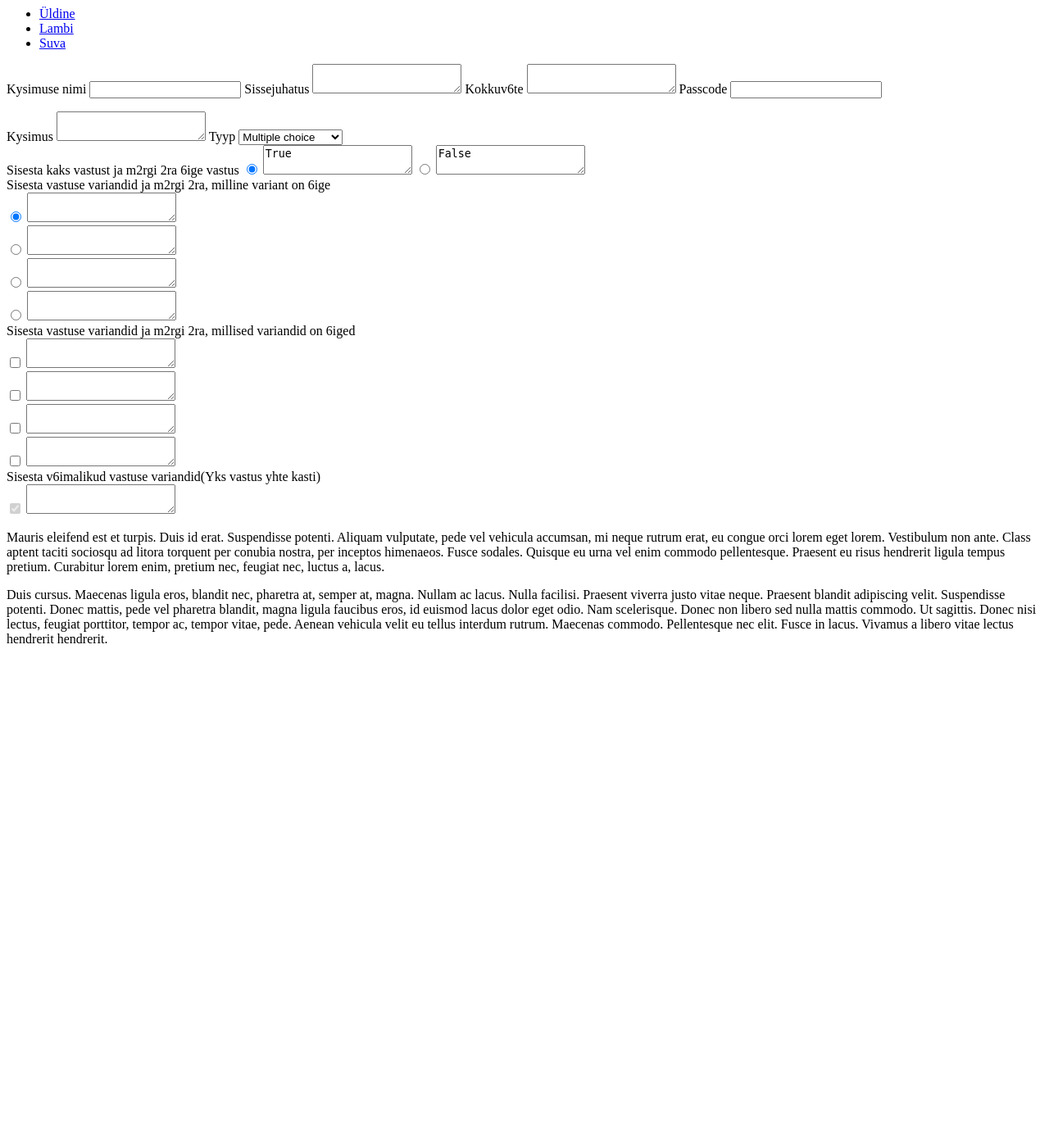
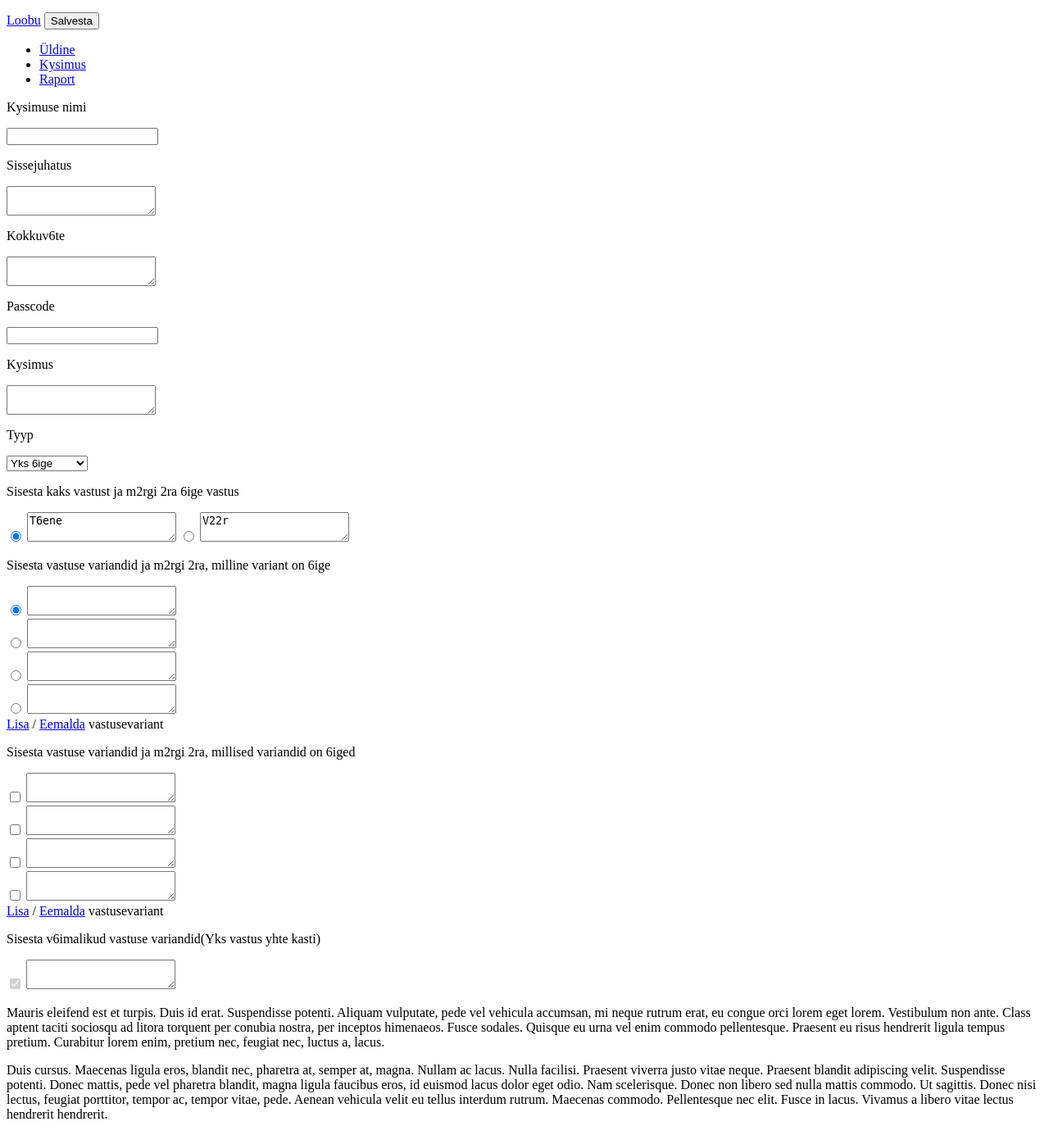
Before and after one commit to karltonislaks/testly, a PHP site: the page made by views/tests_edit_view.php in a window 1280 px wide. Shown: the whole page at 82% size. Before the commit the page ends 785 px from the top, so only its background shows below. Run offline with PHP 8.4, Linux system fonts and the light colour scheme; the template is opened without the code that fills it, so the values that code supplies are empty; some libraries are stand-ins or nearby versions.

Commit message:
Add test_add_view. Add js. Add Buttons

```diff
--- a/views/auth_view.php
+++ b/views/auth_view.php
@@ -8,7 +8,7 @@
 	<meta name="author" content="">
 
 	<!-- Le styles -->
-	<link href="../assets/css/bootstrap.css" rel="stylesheet">
+	<link href="<?=ASSETS_URL?>assets/css/bootstrap.css" rel="stylesheet">
 	<style type="text/css">
 		body {
 			padding-top: 40px;
@@ -60,11 +60,11 @@
 	<link rel="shortcut icon" href="../assets/ico/favicon.png">
 </head>
 
-<body style="background-image: url(assets/img/metal2.jpg)">
+<body style="background-image: url(assets/img/kitten.jpg)">
 
 <div class="container">
 
-	<form class="form-signin" method="POST">
+	<form class="form-signin" method="POST" style="opacity: 0.80">
 		<h2 class="form-signin-heading">Logi sisse</h2>
 		<input name="username" type="text" class="input-block-level" placeholder="Kasutajanimi">
 		<input name="password" type="password" class="input-block-level" placeholder="Parool">
--- /dev/null
+++ b/views/tests_add_view.php
@@ -0,0 +1,121 @@
+<link rel="stylesheet" href="http://ajax.googleapis.com/ajax/libs/jqueryui/1.7.2/themes/smoothness/jquery-ui.css" />
+<script>
+	$(function() {
+		$("#tabs").tabs();
+	});
+</script>
+
+<div style="clear: both; margin: 15px 0">
+	<a class="btn btn-large btn-inverse" href="<?=BASE_URL?>tests">Loobu</a>
+	<button class="btn btn-large btn-primary" type="button" onclick="submit1()">Salvesta</button>
+</div>
+
+<div id="tabs">
+	<ul>
+		<li><a href="#tabs-1">Üldine</a></li>
+		<li><a href="#tabs-2">Kysimus</a></li>
+		<li><a href="#tabs-3">Raport</a></li>
+	</ul>
+	<div id="tabs-1">
+		<form method ="post">
+			<p>Kysimuse nimi</p>
+			<input type="text" name="name" value="<?$test['name']?>">
+			<p>Sissejuhatus</p>
+			<textarea name="Introduction" ><?=$test['introduction']?></textarea>
+			<p>Kokkuv6te</p>
+			<textarea name="Conclusion"><?=$test['conclusion']?></textarea>
+			<p>Passcode</p>
+			<input type="text" name="passcode" value="<?=$test['passcode']?>">
+		</form>
+
+	</div>
+	<div id="tabs-2">
+		<p>Kysimus</p>
+		<textarea name="question_text" ><?=$question['question_text']?$question['question_text']:''?></textarea>
+		<p>Tyyp</p>
+		<select name="type_id" id="type_id" >
+			<option value="1" >T6ene/v22r</option>
+			<option value="2" selected="selected" >Yks 6ige</option>
+			<option value="3" >Mitu 6iget</option>
+			<option value="4" >T2ida lyngad</option>
+		</select>
+		<div id="answer-template" >
+			<div id="type_id_1" class="answer-template">
+				<p>Sisesta kaks vastust ja m2rgi 2ra 6ige vastus</p>
+				<input type="radio" name="tf.correct" value="0" checked="checked">
+				<textarea name="answer.0">T6ene</textarea>
+				<input type="radio" name="tf.correct" value="1">
+				<textarea name="answer.1">V22r</textarea>
+			</div>
+			<div id="type_id_2" class="answer-template">
+				<p>Sisesta vastuse variandid ja m2rgi 2ra, milline variant on 6ige</p>
+				<div id="multiple-choice-option">
+					<div class="answer-option">
+						<input type="radio" name="mc.correct" value="0" checked="checked">
+						<textarea name="mc.answer.0"></textarea>
+					</div>
+					<div class="answer-option">
+						<input type="radio" name="mc.correct" value="1">
+						<textarea name="mc.answer.1"></textarea>
+					</div>
+					<div class="answer-option">
+						<input type="radio" name="mc.correct" value="2">
+						<textarea name="mc.answer.2"></textarea>
+					</div>
+					<div class="answer-option">
+						<input type="radio" name="mc.correct" value="3">
+						<textarea name="mc.answer.3"></textarea>
+					</div>
+				</div>
+				<a href="#" onclick="return addMultipleChoice()">Lisa</a> / <a href="#" onclick="return removeMultipleChoice()
+				">Eemalda</a> vastusevariant
+			</div>
+			<div id="type_id_3" class="answer-template">
+				<p>Sisesta vastuse variandid ja m2rgi 2ra, millised variandid on 6iged</p>
+				<div id="multiple-response-answer-option">
+					<div class="answer-option">
+						<input type="checkbox" name="mr.correct" value="1">
+						<textarea name="mr.answer.0"></textarea>
+					</div>
+					<div class="answer-option">
+						<input type="checkbox" name="mr.correct" value="1">
+						<textarea name="mr.answer.1"></textarea>
+					</div>
+					<div class="answer-option">
+						<input type="checkbox" name="mr.correct" value="1">
+						<textarea name="mr.answer.2"></textarea>
+					</div>
+					<div class="answer-option">
+						<input type="checkbox" name="mr.correct" value="1">
+						<textarea name="mr.answer.3"></textarea>
+					</div>
+				</div>
+				<a href="#" onclick="return addMultipleResponse()">Lisa</a> / <a href="#"
+				onclick="return removeMultipleResponse()">Eemalda</a> vastusevariant
+			</div>
+			<div id="type_id_4" class="answer-template">
+				<p>Sisesta v6imalikud vastuse variandid(Yks vastus yhte kasti)</p>
+				<div id="fill-in-the-blank-answer-option">
+					<div class="answer-option">
+						<input type="checkbox" name="fitb.correct" checked="checked" disabled="true">
+						<textarea name="fitb.answer.0"></textarea>
+					</div>
+				</div>
+			</div>
+		</div>
+	</div>
+	<div id="tabs-3">
+		<p>Mauris eleifend est et turpis. Duis id erat. Suspendisse potenti. Aliquam vulputate, pede vel vehicula accumsan, mi
+			neque rutrum erat, eu congue orci lorem eget lorem. Vestibulum non ante. Class aptent taciti sociosqu ad litora
+			torquent per conubia nostra, per inceptos himenaeos. Fusce sodales. Quisque eu urna vel enim commodo pellentesque.
+			Praesent eu risus hendrerit ligula tempus pretium. Curabitur lorem enim, pretium nec, feugiat nec, luctus a,
+			lacus.</p>
+
+		<p>Duis cursus. Maecenas ligula eros, blandit nec, pharetra at, semper at, magna. Nullam ac lacus. Nulla facilisi.
+			Praesent viverra justo vitae neque. Praesent blandit adipiscing velit. Suspendisse potenti. Donec mattis, pede vel
+			pharetra blandit, magna ligula faucibus eros, id euismod lacus dolor eget odio. Nam scelerisque. Donec non libero sed
+			nulla mattis commodo. Ut sagittis. Donec nisi lectus, feugiat porttitor, tempor ac, tempor vitae, pede. Aenean
+			vehicula velit eu tellus interdum rutrum. Maecenas commodo. Pellentesque nec elit. Fusce in lacus. Vivamus a libero
+			vitae lectus hendrerit hendrerit.</p>
+	</div>
+</div>
--- a/views/tests_edit_view.php
+++ b/views/tests_edit_view.php
@@ -1,112 +1,3 @@
-<link rel="stylesheet" href="http://ajax.googleapis.com/ajax/libs/jqueryui/1.7.2/themes/smoothness/jquery-ui.css" />
-<script>
-	$(function() {
-		$("#tabs").tabs();
-	});
-</script>
-
-<div id="tabs">
-	<ul>
-		<li><a href="#tabs-1">Üldine</a></li>
-		<li><a href="#tabs-2">Lambi</a></li>
-		<li><a href="#tabs-3">Suva</a></li>
-	</ul>
-	<div id="tabs-1">
-		<form method ="post">
-			<label>Kysimuse nimi</label>
-			<input type="text" name="name" value="<?$test['name']?>">
-			<label>Sissejuhatus</label>
-			<textarea name="Introduction" ><?=$test['introduction']?></textarea>
-			<label>Kokkuv6te</label>
-			<textarea name="Conclusion"><?=$test['conclusion']?></textarea>
-			<label>Passcode</label>
-			<input type="text" name="passcode" value="<?=$test['passcode']?>">
-		</form>
-
-	</div>
-	<div id="tabs-2">
-		<label>Kysimus</label>
-		<textarea name="question_text" ><?=$test['question_text']?></textarea>
-		<label>Tyyp</label>
-		<select name="type_id" id="type_id" >
-			<option value="1" >True/false</option>
-			<option value="2" selected="selected" >Multiple choice</option>
-			<option value="3" >Multiple response</option>
-			<option value="4" >Fill in the blank</option>
-		</select>
-		<div id="answer-template" >
-			<div id="type_id_1" class="answer-template">
-				<label>Sisesta kaks vastust ja m2rgi 2ra 6ige vastus</label>
-				<input type="radio" name="tf.correct" value="0" checked="checked">
-				<textarea name="answer.0">True</textarea>
-				<input type="radio" name="tf.correct" value="1">
-				<textarea name="answer.1">False</textarea>
-			</div>
-			<div id="type_id_2" class="answer-template">
-				<label>Sisesta vastuse variandid ja m2rgi 2ra, milline variant on 6ige</label>
-				<div id="multiple-choice-options">
-					<div class="answer-option">
-						<input type="radio" name="mc.correct" value="0" checked="checked">
-						<textarea name="mc.answer.0"></textarea>
-					</div>
-					<div class="answer-option">
-						<input type="radio" name="mc.correct" value="1">
-						<textarea name="mc.answer.1"></textarea>
-					</div>
-					<div class="answer-option">
-						<input type="radio" name="mc.correct" value="2">
-						<textarea name="mc.answer.2"></textarea>
-					</div>
-					<div class="answer-option">
-						<input type="radio" name="mc.correct" value="3">
-						<textarea name="mc.answer.3"></textarea>
-					</div>
-				</div>
-			</div>
-			<div id="type_id_3" class="answer-template">
-				<label>Sisesta vastuse variandid ja m2rgi 2ra, millised variandid on 6iged</label>
-				<div id="multiple-response-answer-option">
-					<div class="answer-option">
-						<input type="checkbox" name="mr.correct" value="1">
-						<textarea name="mr.answer.0"></textarea>
-					</div>
-					<div class="answer-option">
-						<input type="checkbox" name="mr.correct" value="1">
-						<textarea name="mr.answer.1"></textarea>
-					</div>
-					<div class="answer-option">
-						<input type="checkbox" name="mr.correct" value="1">
-						<textarea name="mr.answer.2"></textarea>
-					</div>
-					<div class="answer-option">
-						<input type="checkbox" name="mr.correct" value="1">
-						<textarea name="mr.answer.3"></textarea>
-					</div>
-				</div>
-			</div>
-			<div id="type_id_4" class="answer-template">
-				<label>Sisesta v6imalikud vastuse variandid(Yks vastus yhte kasti)</label>
-				<div id="fill-in-the-blank-answer-option">
-					<div class="answer-option">
-						<input type="checkbox" name="fitb.correct" checked="checked" disabled="true">
-						<textarea name="fitb.answer.0"></textarea>
-					</div>
-				</div>
-			</div>
-		</div>
-</div>
-	<div id="tabs-3">
-		<p>Mauris eleifend est et turpis. Duis id erat. Suspendisse potenti. Aliquam vulputate, pede vel vehicula accumsan, mi
-			neque rutrum erat, eu congue orci lorem eget lorem. Vestibulum non ante. Class aptent taciti sociosqu ad litora
-			torquent per conubia nostra, per inceptos himenaeos. Fusce sodales. Quisque eu urna vel enim commodo pellentesque.
-			Praesent eu risus hendrerit ligula tempus pretium. Curabitur lorem enim, pretium nec, feugiat nec, luctus a,
-			lacus.</p>
-
-		<p>Duis cursus. Maecenas ligula eros, blandit nec, pharetra at, semper at, magna. Nullam ac lacus. Nulla facilisi.
-			Praesent viverra justo vitae neque. Praesent blandit adipiscing velit. Suspendisse potenti. Donec mattis, pede vel
-			pharetra blandit, magna ligula faucibus eros, id euismod lacus dolor eget odio. Nam scelerisque. Donec non libero sed
-			nulla mattis commodo. Ut sagittis. Donec nisi lectus, feugiat porttitor, tempor ac, tempor vitae, pede. Aenean
-			vehicula velit eu tellus interdum rutrum. Maecenas commodo. Pellentesque nec elit. Fusce in lacus. Vivamus a libero
-			vitae lectus hendrerit hendrerit.</p>
-	</div>
-</div>
+<?
+require('tests_add_view.php');
+?>
--- a/views/tests_index_view.php
+++ b/views/tests_index_view.php
@@ -1,6 +1,6 @@
-<p><a class="btn btn-large btn-primary" href="https://www.google.ee">Lis uus test </a>
+<p><a class="btn btn-large btn-primary" href="<?BASE_URL?>tests/add">Lisa uus test </a>
 </p>
-<table id="tests-table" class="table table-bordered table striped">
+<table id="tests-table" class="table table-bordered table striped" style="opacity: 0.70">
 	<thead>
 	<tr>
 		<th>Testi nimi</th>
```
Also changed, not shown: assets/js/test_add_edit.js (+27 -1 lines), controllers/tests.php (+16 -1 lines), views/master_view.php (+3 -4 lines), README.md (added), assets/img/btt.jpg (added), assets/img/city.jpg (added), assets/img/cur.jpg (added), assets/img/kitten.jpg (added), assets/img/test.jpg (added), assets/js/vendor/modernizr-2.6.2.min.js.
